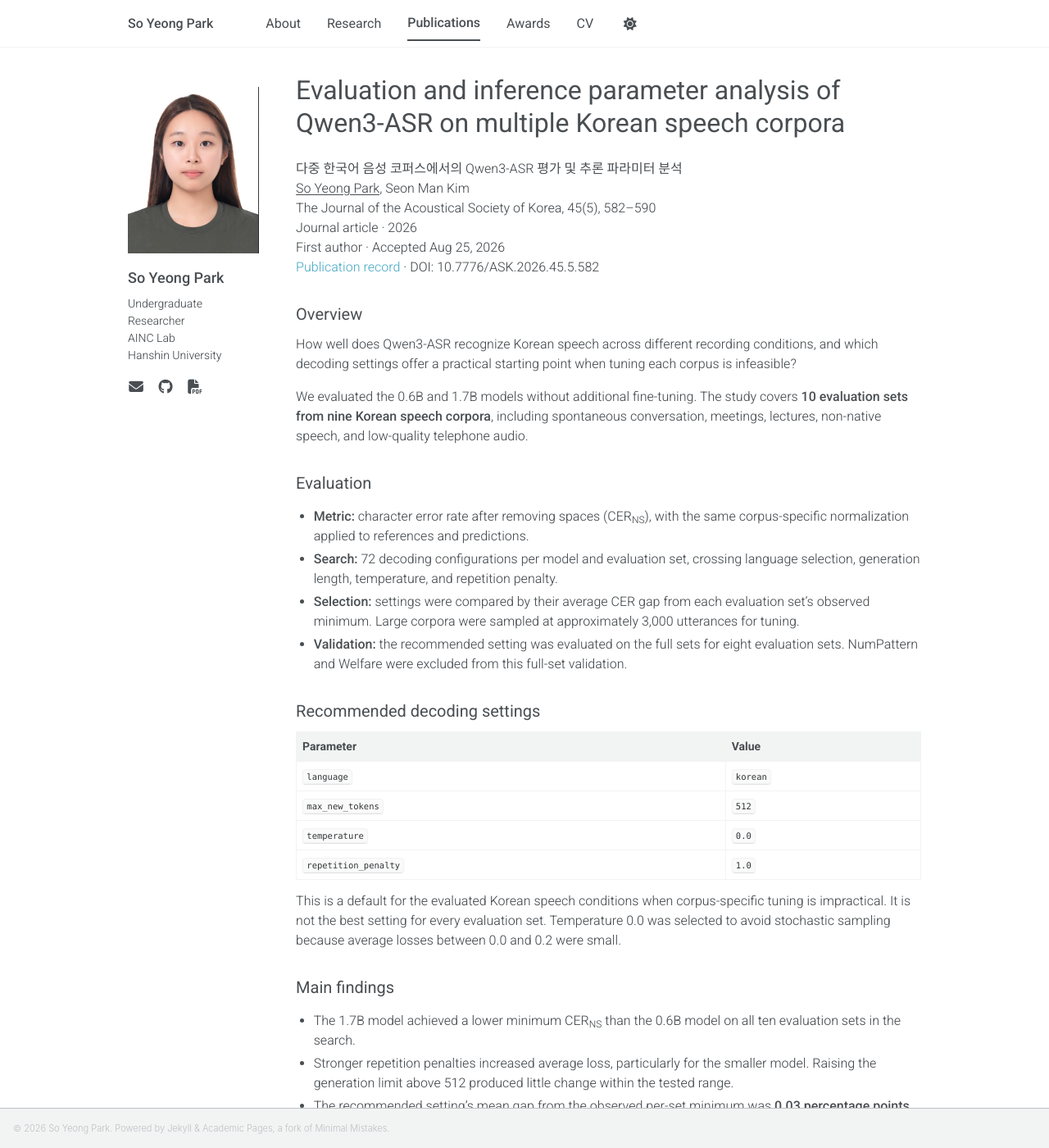
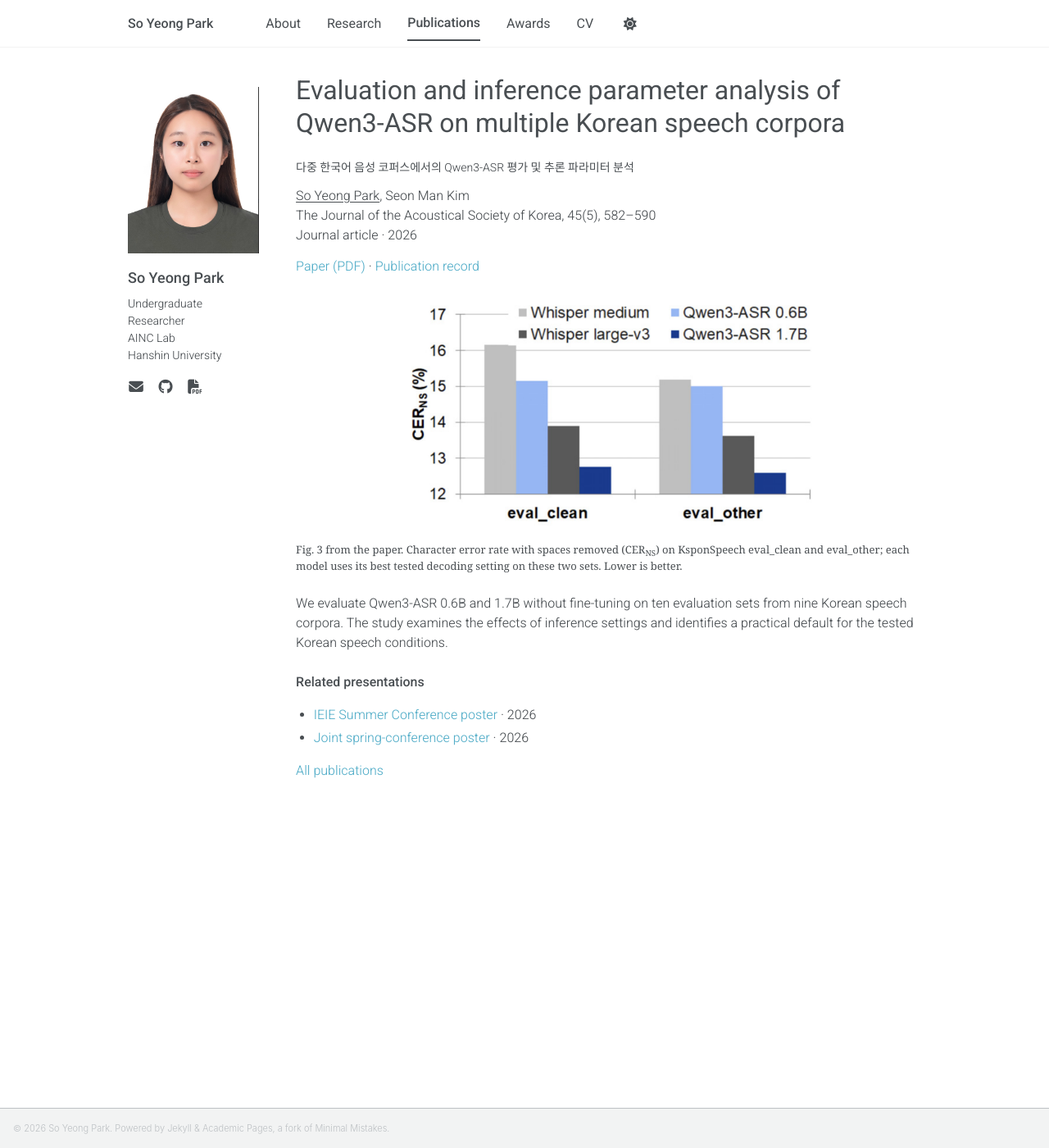
Before and after one commit to green4849/green4849.github.io, a Jekyll site: the page built from _publications/2026-qwen3-asr-evaluation.md, in a window 1280 px wide and 1400 px high. Shown: the whole window at 82% size. Built offline with Jekyll 4.4.1, drawn with Linux system fonts in a browser that asks for light colours; some of the changed text lies outside the part shown.

Commit message:
Present Qwen3-ASR paper and figure with concise overview

```diff
--- a/_layouts/publication.html
+++ b/_layouts/publication.html
@@ -2,12 +2,16 @@
 layout: archive
 ---
 <div class="publication-meta">
-{% if page.title_ko %}<p lang="ko">{{ page.title_ko }}</p>{% endif %}
+{% if page.title_ko %}<p class="publication-title-ko" lang="ko">{{ page.title_ko }}</p>{% endif %}
 <p>{% for author in page.authors %}{% if author == site.name %}<span class="publication-self">{{ author }}</span>{% else %}{{ author }}{% endif %}{% unless forloop.last %}, {% endunless %}{% endfor %}</p>
 <p><em>{{ page.venue }}</em></p>
 <p>{{ page.typeLabel }} · {{ page.citation_date }}</p>
+{% if page.resources %}
+<p class="publication-resources">{% for resource in page.resources %}<a href="{% if resource.url contains '://' %}{{ resource.url }}{% else %}{{ resource.url | relative_url }}{% endif %}">{{ resource.label }}</a>{% unless forloop.last %}<span aria-hidden="true"> · </span>{% endunless %}{% endfor %}</p>
+{% else %}
 <p>{{ page.role }}{% if page.citation_note != empty %} · {{ page.citation_note }}{% endif %}</p>
 {% if page.record_url %}<p><a href="{{ page.record_url }}">Publication record</a>{% if page.doi %} · DOI: {{ page.doi }}{% endif %}</p>{% endif %}
+{% endif %}
 </div>
 <div class="publication-description">{{ content }}</div>
 {% for award in site.data.award_publications %}{% if award.publication == page.url %}
--- a/_publications/2026-qwen3-asr-evaluation.md
+++ b/_publications/2026-qwen3-asr-evaluation.md
@@ -17,64 +17,23 @@ sort_order: 60
 permalink: "/publications/qwen3-asr-evaluation/"
 layout: "publication"
 excerpt: "Evaluated how model size and inference settings affect recognition accuracy across Korean speech datasets."
+resources:
+  - label: "Paper (PDF)"
+    url: "/assets/publications/qwen3-asr-korean-2026.pdf"
+  - label: "Publication record"
+    url: "https://www.kci.go.kr/kciportal/ci/sereArticleSearch/ciSereArtiView.kci?sereArticleSearchBean.artiId=ART003386913"
 ---
 
-## Overview
+<figure class="publication-figure">
+  <a href="{{ '/assets/publications/qwen3-asr-korean-2026.pdf' | relative_url }}#page=7" aria-label="Read Figure 3 in the paper">
+    <img src="{{ '/assets/publications/qwen3-asr-whisper-comparison.png' | relative_url }}" width="875" height="475" alt="Figure 3: Qwen3-ASR 0.6B and 1.7B have lower character error rates than Whisper medium and large-v3, respectively, on KsponSpeech eval_clean and eval_other.">
+  </a>
+  <figcaption>Fig. 3 from the paper. Character error rate with spaces removed (CER<sub>NS</sub>) on KsponSpeech eval_clean and eval_other; each model uses its best tested decoding setting on these two sets. Lower is better.</figcaption>
+</figure>
 
-How well does Qwen3-ASR recognize Korean speech across different recording conditions, and which decoding settings offer a practical starting point when tuning each corpus is infeasible?
+We evaluate Qwen3-ASR 0.6B and 1.7B without fine-tuning on ten evaluation sets from nine Korean speech corpora. The study examines the effects of inference settings and identifies a practical default for the tested Korean speech conditions.
 
-We evaluated the 0.6B and 1.7B models without additional fine-tuning. The study covers **10 evaluation sets from nine Korean speech corpora**, including spontaneous conversation, meetings, lectures, non-native speech, and low-quality telephone audio.
+### Related presentations
 
-## Evaluation
-
-- **Metric:** character error rate after removing spaces (CER<sub>NS</sub>), with the same corpus-specific normalization applied to references and predictions.
-- **Search:** 72 decoding configurations per model and evaluation set, crossing language selection, generation length, temperature, and repetition penalty.
-- **Selection:** settings were compared by their average CER gap from each evaluation set's observed minimum. Large corpora were sampled at approximately 3,000 utterances for tuning.
-- **Validation:** the recommended setting was evaluated on the full sets for eight evaluation sets. NumPattern and Welfare were excluded from this full-set validation.
-
-## Recommended decoding settings
-
-| Parameter | Value |
-| --- | --- |
-| `language` | `korean` |
-| `max_new_tokens` | `512` |
-| `temperature` | `0.0` |
-| `repetition_penalty` | `1.0` |
-
-This is a default for the evaluated Korean speech conditions when corpus-specific tuning is impractical. It is not the best setting for every evaluation set. Temperature 0.0 was selected to avoid stochastic sampling because average losses between 0.0 and 0.2 were small.
-
-## Main findings
-
-- The 1.7B model achieved a lower minimum CER<sub>NS</sub> than the 0.6B model on all ten evaluation sets in the search.
-- Stronger repetition penalties increased average loss, particularly for the smaller model. Raising the generation limit above 512 produced little change within the tested range.
-- The recommended setting's mean gap from the observed per-set minimum was **0.03 percentage points for 1.7B** and **0.07 for 0.6B** on the tuning sets (Fig. 2).
-
-### Comparison with Whisper
-
-The table below reports CER<sub>NS</sub> (%) on KsponSpeech. **Each model uses its best tested decoding setting on these sets**, rather than the single recommended setting above. Lower is better.
-
-| Model | eval_clean | eval_other |
-| --- | ---: | ---: |
-| Qwen3-ASR 1.7B | 12.76 | 12.60 |
-| Whisper large-v3 | 13.89 | 13.62 |
-| Qwen3-ASR 0.6B | 15.15 | 15.01 |
-| Whisper medium | 16.16 | 15.19 |
-
-Source: Section 5.4 and Fig. 3. The 1.7B recommended setting gives **12.79%** on eval_clean (Table 4); the **12.76%** result above is from the tuned comparison. These results establish a difference on the two KsponSpeech sets, not across all Korean speech domains.
-
-## My contribution
-
-First author. Research design, experiment implementation, results analysis, and manuscript writing.
-
-## Scope and limitations
-
-Each configuration with a nonzero temperature was run once, so variability across repeated sampling runs was not measured. Transfer to other ASR models, languages, and unseen Korean datasets was not established. Beam search and contextual prompting were outside the Qwen3-ASR search space studied here.
-
-## Related presentations
-
-- [Inference parameter optimization of Qwen3-ASR across multiple Korean speech corpora]({{ '/publications/qwen3-asr-inference/' | relative_url }}) — IEIE Summer Conference poster.
-- [Inference parameter optimization of a public multilingual ASR model for Korean speech recognition]({{ '/publications/multilingual-asr-korean/' | relative_url }}) — joint spring-conference poster.
-
-## Citation
-
-So Yeong Park and Seon Man Kim. “Evaluation and inference parameter analysis of Qwen3-ASR on multiple Korean speech corpora.” *The Journal of the Acoustical Society of Korea*, 45(5), 582–590, 2026. DOI: 10.7776/ASK.2026.45.5.582.
+- [IEIE Summer Conference poster]({{ '/publications/qwen3-asr-inference/' | relative_url }}) · 2026
+- [Joint spring-conference poster]({{ '/publications/multilingual-asr-korean/' | relative_url }}) · 2026
--- a/assets/css/profile.css
+++ b/assets/css/profile.css
@@ -80,6 +80,13 @@ h1, h2, h3, h4, h5, h6,
 .archive .research-period em { font-style: normal; }
 .publication-description { margin-top: 1.5rem; }
 .publication-description table { font-family: inherit; font-size: 0.875rem; }
+.publication-meta .publication-title-ko { margin-bottom: 0.75rem; font-size: 0.875rem; }
+.publication-meta .publication-resources { margin-top: 0.75rem; }
+.publication-resources a { display: inline-block; padding: 0.125rem 0; }
+.publication-description .publication-figure { display: block; margin: 0 0 1.5rem; }
+.publication-figure > a { display: block; width: 100%; max-width: 520px; margin: 0 auto; }
+.publication-figure img { display: block; width: 100%; height: auto; }
+.publication-figure figcaption { margin-top: 0.75rem; font-size: 0.8125rem; line-height: 1.5; }
 section[id] { scroll-margin-top: 90px; }
 @media screen and (max-width: 924px) {
   .sidebar { margin-top: 0; margin-bottom: 2rem; }
--- a/scripts/check-site.py
+++ b/scripts/check-site.py
@@ -84,8 +84,9 @@ if awards_path in pages:
 paper_path = ROOT / 'publications/qwen3-asr-evaluation/index.html'
 if paper_path in pages:
     paper_text = ' '.join(pages[paper_path].text)
-    for term in ('nine Korean speech corpora', 'eight evaluation sets', 'NumPattern and Welfare',
-                 '12.76', '12.79%', '13.89', '15.19', 'run once', 'not across all Korean speech domains'):
+    for term in ('nine Korean speech corpora', 'ten evaluation sets', 'without fine-tuning',
+                 'eval_clean and eval_other', 'each model uses its best tested decoding setting on these two sets',
+                 'Paper (PDF)', 'Publication record'):
         if term not in paper_text:
             errors.append(f'Paper summary omitted result or scope qualifier: {term}')
 
```
Also changed, not shown: MIGRATION.md (+2 -0 lines), README.md (+1 -0 lines), assets/publications/qwen3-asr-whisper-comparison.png (added), 1 other file.
